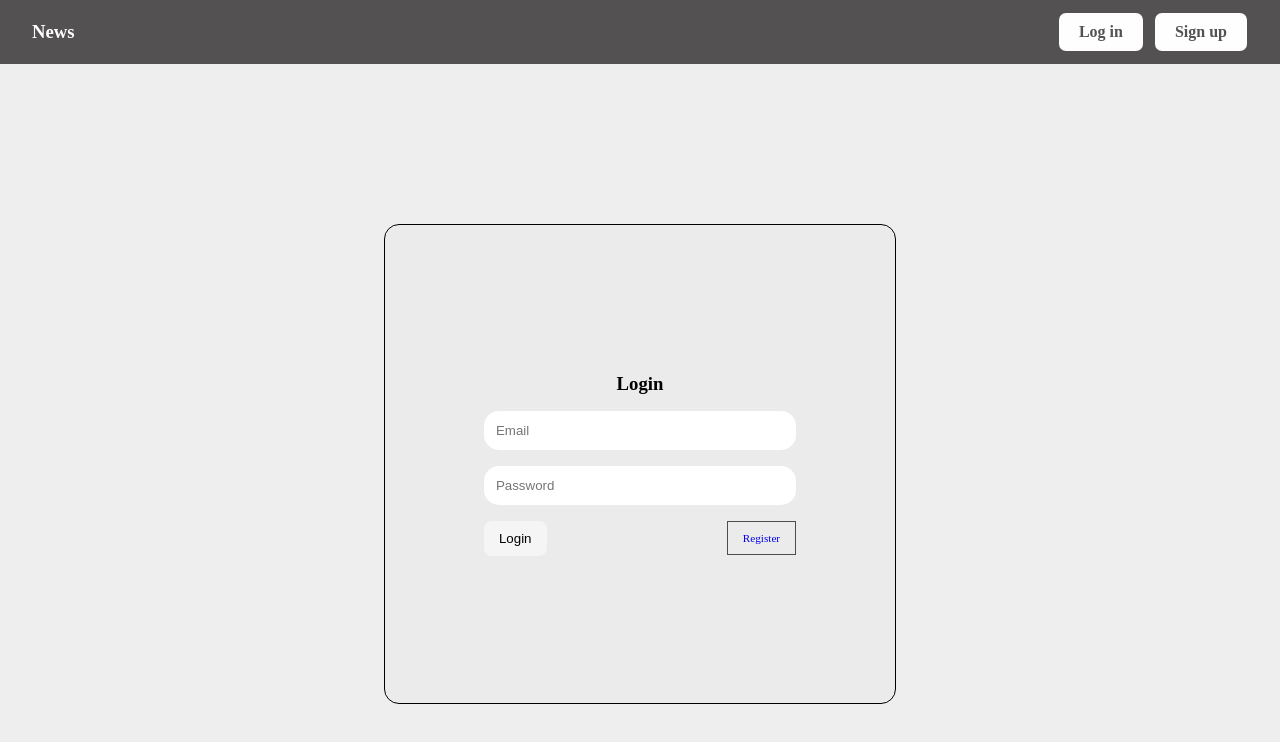
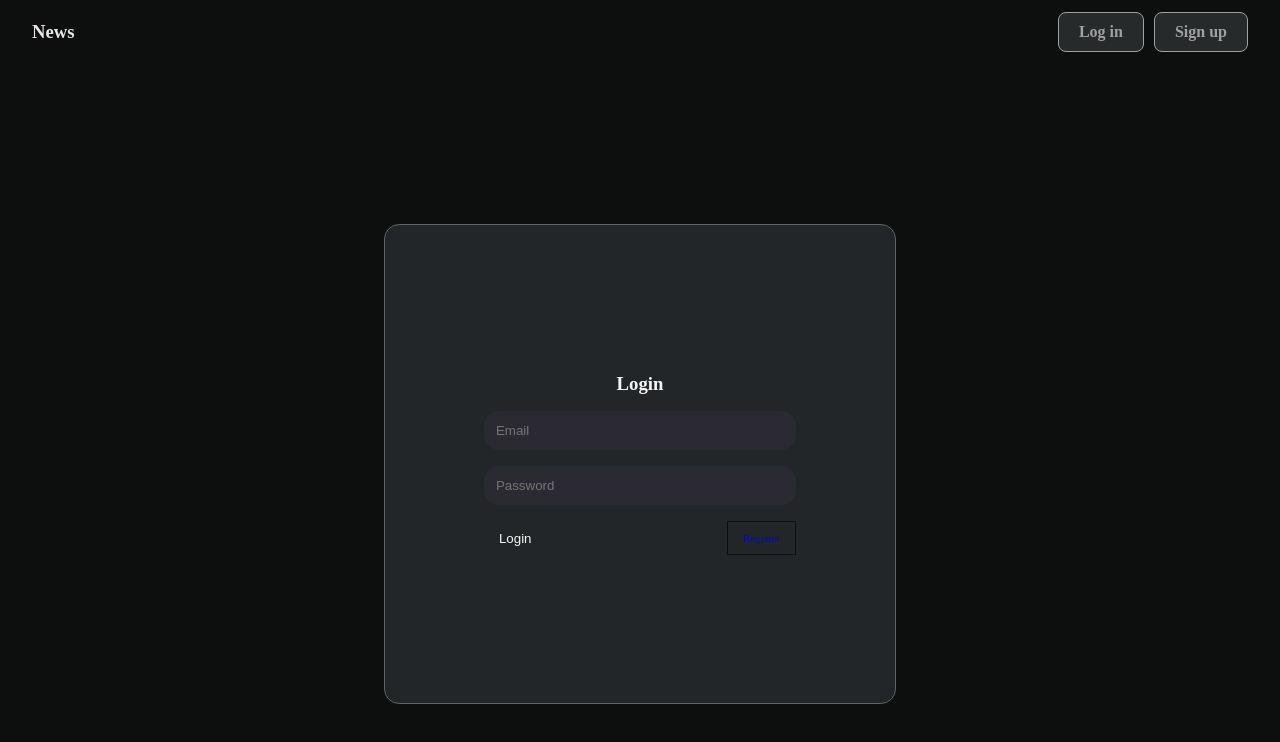
Before and after one commit to toakshh/news-triveous, a React (Vite) app: page /login in a window 1280 px wide. Shown: the top 742 px of the page. Built offline with nearby package versions, Linux system fonts and the light colour scheme; no server answers.

Commit message:
UI updated to dark theme

```diff
--- a/src/App.module.css
+++ b/src/App.module.css
@@ -1,4 +1,4 @@
-.main{
-  background-color: var(--light);
+.main {
+  background-color: var(--theme);
   width: 100%;
 }
--- a/src/Pages/Content/Content.module.css
+++ b/src/Pages/Content/Content.module.css
@@ -1,4 +1,4 @@
-.contentMain{
+.contentMain {
   display: flex;
   align-items: center;
   justify-content: space-between;
@@ -6,12 +6,14 @@
   padding: 2rem;
   flex-wrap: wrap;
   gap: 20px;
+  color: white;
 }
-.contentMain a,.contentMain a:visited{
+.contentMain a,
+.contentMain a:visited {
   text-decoration: none;
   color: inherit;
 }
-.cardsParent{
+.cardsParent {
   display: flex;
   align-items: center;
   justify-content: center;
@@ -19,6 +21,7 @@
   gap: 1rem;
   border-radius: 20px;
   padding: 1rem 0;
-    border: 2px solid rgb(43, 43, 43);
+  width: 90vw;
+  border: 2px solid #7b7265;
   background-color: var(--theme);
 }
--- a/src/Pages/Login/Login.module.css
+++ b/src/Pages/Login/Login.module.css
@@ -1,8 +1,8 @@
-.loginMain{
+.loginMain {
   width: 100%;
   height: 100dvh;
   /* background-color: #e0e0e0; */
-    background-color: rgb(238, 238, 238);
+  background-color: var(--theme);
   display: flex;
   justify-content: center;
   align-items: center;
--- a/src/components/User/User.module.css
+++ b/src/components/User/User.module.css
@@ -1,26 +1,25 @@
-.userMain{
+.userMain {
   gap: 10px;
 }
-.userAvatar{
+.userAvatar {
   width: 40px;
   height: 40px;
   border-radius: 50%;
-
 }
-.userMain >a{
-    background-color: var(--light);
+.userMain > a {
+  background-color: #262a2b;
   padding: 10px 20px;
-    border: 1px solid ;
+  border: 1px solid;
   text-decoration: none;
   border-radius: 8px;
-    color:var(--theme);
+  color: rgb(161, 161, 161);
   font-size: 1rem;
   font-weight: 600;
   position: relative;
 }
 
-.userMain > a:hover{
+.userMain > a:hover {
   background-color: var(--theme);
   color: white;
-    transition: all .3s ease-in-out;
+  transition: all 0.3s ease-in-out;
 }
--- a/src/components/card/CardItem.module.css
+++ b/src/components/card/CardItem.module.css
@@ -1,31 +1,29 @@
-
-.listMain{
+.listMain {
   width: 45%;
-    padding: 30px 10px ;
+  padding: 30px 10px;
   display: flex;
   align-items: flex-start;
+  background-color: #212324;
 
   /* border: 2px solid red !important; */
 }
-.contentImg{
+.contentImg {
   width: 100%;
   height: 200px;
   object-fit: cover;
 }
-.viewTitle{
+.viewTitle {
   font-size: 1.3rem;
   font-weight: 700 !important ;
   padding: auto;
 }
-@media only screen and (max-width:800px){
-
-    .listMain{
+@media only screen and (max-width: 800px) {
+  .listMain {
     width: 90% !important;
     align-items: flex-start;
   }
-    .viewTitle{
+  .viewTitle {
     padding-top: 0;
     font-size: 15px;
   }
-
 }
--- a/src/components/form/Form.jsx
+++ b/src/components/form/Form.jsx
@@ -1,133 +1,145 @@
-import styles from './Form.module.css';
-import { useNavigate } from 'react-router-dom'
-import { useRef, useState } from 'react'
-import PropTypes from 'prop-types'
-import { enqueueSnackbar } from 'notistack';
-import { Link } from 'react-router-dom';
-import { app } from '../../firebase'
-import { getAuth, createUserWithEmailAndPassword, signInWithEmailAndPassword } from 'firebase/auth'
-import { CircularProgress } from '@mui/material';
+import styles from "./Form.module.css";
+import { useNavigate } from "react-router-dom";
+import { useRef, useState } from "react";
+import PropTypes from "prop-types";
+import { enqueueSnackbar } from "notistack";
+import { Link } from "react-router-dom";
+import { app } from "../../firebase";
+import {
+  getAuth,
+  createUserWithEmailAndPassword,
+  signInWithEmailAndPassword,
+} from "firebase/auth";
+import { CircularProgress } from "@mui/material";
 
-
-const auth = getAuth(app)
-
+const auth = getAuth(app);
 
 const Form = ({ name }) => {
-    const [working, setWorking] = useState(false) //to enable or disable circularprogressbar
-    const usernameRef = useRef()
-    const passRef = useRef()
-    const confirmPassRef = useRef()
-    const navigate = useNavigate()
+  const [working, setWorking] = useState(false); //to enable or disable circularprogressbar
+  const usernameRef = useRef();
+  const passRef = useRef();
+  const confirmPassRef = useRef();
+  const navigate = useNavigate();
 
   //sing up functions
   const createUser = () => {
-        enqueueSnackbar("Registering...",{variant:"warning"})
+    enqueueSnackbar("Registering...", { variant: "warning" });
     setWorking(true);
     //sending req to firebase
-        createUserWithEmailAndPassword(auth, usernameRef?.current?.value, passRef?.current?.value)
+    createUserWithEmailAndPassword(
+      auth,
+      usernameRef?.current?.value,
+      passRef?.current?.value
+    )
       .then(() => {
-                enqueueSnackbar("Successfully Registered. Redirected to homepage", { variant: 'success' })
-                navigate('/')
+        enqueueSnackbar("Successfully Registered. Redirected to homepage", {
+          variant: "success",
+        });
+        navigate("/");
       })
-            .catch((e) => enqueueSnackbar(`${e}`, { variant: "error" }))
-            setWorking(false)
-            .finally(()=>{
-                setWorking(false)
+      .catch((e) => enqueueSnackbar(`${e}`, { variant: "error" }));
+    setWorking(false).finally(() => {
+      setWorking(false);
     });
-    }
+  };
 
   //log in function
   const signIn = () => {
-        setWorking(true)
+    setWorking(true);
     //checking data with firebase
-        signInWithEmailAndPassword(auth, usernameRef?.current?.value, passRef?.current?.value)
+    signInWithEmailAndPassword(
+      auth,
+      usernameRef?.current?.value,
+      passRef?.current?.value
+    )
       .then(() => {
-                enqueueSnackbar("Logged in successfully", { variant: 'success' })
-                navigate("/")
+        enqueueSnackbar("Logged in successfully", { variant: "success" });
+        navigate("/");
       })
       .catch((e) => {
-                enqueueSnackbar(`${e}`, { variant: 'error' })
-                setWorking(false)
+        enqueueSnackbar(`${e}`, { variant: "error" });
+        setWorking(false);
       })
-            .finally(()=>setWorking(false));
-    }
+      .finally(() => setWorking(false));
+  };
 
   //validation check on click and assigning function acording to name prop
   const handleUserData = (e) => {
     e.preventDefault();
-        const user = usernameRef?.current?.value
-        const pass = passRef?.current?.value
-        const cnfPass = confirmPassRef?.current?.value
+    const user = usernameRef?.current?.value;
+    const pass = passRef?.current?.value;
+    const cnfPass = confirmPassRef?.current?.value;
 
     if (!user || user.length < 6) {
-            enqueueSnackbar("Username should be at least 6 characters", { variant: "error" })
-
+      enqueueSnackbar("Username should be at least 6 characters", {
+        variant: "error",
+      });
     } else if (!pass || pass.length < 8) {
-            enqueueSnackbar("Password should be at least 8 characters", { variant: 'error' })
-
+      enqueueSnackbar("Password should be at least 8 characters", {
+        variant: "error",
+      });
     } else if (name === "Sign up" && (cnfPass.length < 8 || pass !== cnfPass)) {
-            enqueueSnackbar("Passwords do not match", { variant: 'error' })
-
+      enqueueSnackbar("Passwords do not match", { variant: "error" });
     } else {
       if (name === "Sign up") {
-                createUser()
+        createUser();
       } else {
-                signIn()
+        signIn();
       }
     }
-    }
+  };
 
   return (
-
     <form className={styles.form}>
-            <h3>{name}</h3>
+      <h3 style={{ color: "whitesmoke" }}>{name}</h3>
       <input
         className={styles.input}
         ref={usernameRef}
         type="email"
-                placeholder='Email'
+        placeholder="Email"
         required
       />
       <input
         className={styles.input}
         ref={passRef}
         type="password"
-                placeholder='Password'
+        placeholder="Password"
         required
       />
       {/* conditionally rendering confirm password input feild when it is singup page only */}
-            {name === "Sign up" &&
+      {name === "Sign up" && (
         <input
           className={styles.input}
           type="password"
-                    placeholder='Confirm Password'
+          placeholder="Confirm Password"
           required
           ref={confirmPassRef}
         />
-            }
+      )}
       <div className={styles.bottom}>
-                {!working ?
+        {!working ? (
           <button
             className={styles.btn}
-                        onClick={(e) => { handleUserData(e) }}
-                    > {name}
+            onClick={(e) => {
+              handleUserData(e);
+            }}
+          >
+            {" "}
+            {name}
           </button>
-                    :
-                    <CircularProgress sx={{color: "var(--theme)" }}/>
-                }
-                {
-                    name === "Login" ?
-                    <Link to="/register">Register</Link>
-                    :
-                    <Link to="/login">login</Link>
-                }
+        ) : (
+          <CircularProgress sx={{ color: "var(--theme)" }} />
+        )}
+
+        <Link to={name === "Login" ? "/register" : "login"}>
+          {name === "Login" ? "Register" : "Login"}
+        </Link>
       </div>
     </form>
+  );
+};
+Form.propTypes = {
+  name: PropTypes.string,
+};
 
-    )
-}
-Form.propTypes = {
-    name: PropTypes.string
-}
-
-export default Form
+export default Form;
--- a/src/components/form/Form.module.css
+++ b/src/components/form/Form.module.css
@@ -1,5 +1,4 @@
-.form{
-    /* border: 2px solid var(--theme); */
+.form {
   display: flex;
   flex-direction: column;
   padding: 2rem;
@@ -9,40 +8,42 @@
   height: 60%;
   align-items: center;
   justify-content: center;
-    border: 1px solid black;
+  border: 1px solid rgb(99, 99, 99);
   /* background-color: rgb(228, 228, 228); */
-    background-color: rgb(235, 235, 235);
-    transition: all .3s ease-in-out;
+  background-color: #232628;
+  transition: all 0.3s ease-in-out;
 }
-.form:hover{
+.form:hover {
   transform: scale(1.1);
   box-shadow: 10px 10px 50px rgba(0, 0, 0, 0.521);
-
 }
-.input{
+.input {
   padding: 12px;
   border-radius: 15px;
   border: none;
-    color: black;
+  background-color: #2b2a33;
+  color: rgb(206, 206, 206);
   width: 70%;
   outline: none;
 }
-.input:focus{
-    outline: 2px solid var(--theme);
+.input:focus {
+  outline: 2px solid grey;
 }
-.btn{
-    color: black;
+.btn {
+  user-select: none;
+  -webkit-user-select: none;
+  color: whitesmoke;
   text-decoration: none;
   padding: 10px 15px;
-    background-color: whitesmoke;
+  background-color: #232628;
   border-radius: 8px;
   border: none;
   cursor: pointer;
   position: relative;
   z-index: 1;
 }
-.btn::before{
-    transition: all .3s ease-in-out;
+.btn::before {
+  transition: all 0.3s ease-in-out;
   content: "";
   left: 0;
   width: 0;
@@ -53,28 +54,30 @@
   z-index: -1;
   background-color: var(--theme);
 }
-.btn:hover{
+.btn:hover {
   color: white;
+  user-select: none;
+  -webkit-user-select: none;
 }
-.btn:hover::before{
+.btn:hover::before {
   width: 100%;
 }
-.bottom{
+.bottom {
   width: 70%;
   display: flex;
   justify-content: space-between;
   align-items: center;
 }
-.bottom >a {
+.bottom > a {
   padding: 10px 15px;
   border: 1px solid var(--theme);
-    font-size: .7rem;
+  font-size: 0.7rem;
 }
-.bottom a:visited{
+.bottom a:visited {
   color: inherit;
 }
-@media only screen and (max-width:800px){
-    .form{
+@media only screen and (max-width: 800px) {
+  .form {
     width: 90%;
   }
 }
--- a/src/hooks/useApiCall.jsx
+++ b/src/hooks/useApiCall.jsx
@@ -12,7 +12,6 @@ const useApiCall = (URL) => {
       try {
         const response = await axios.get(URL);
         // setApiData(response.data.articles)
-        console.log(response.data.news);
         setApiData(response.data.news);
       } catch (e) {
         setError(e.message);
```
Also changed, not shown: src/components/User/User.jsx (+35 -29 lines), src/components/card/CardItem.jsx (+33 -15 lines), src/index.css (+15 -12 lines), 1 other file (tests, documents, lock files or other folders). Lines whose indentation alone changed are shown as unchanged.
